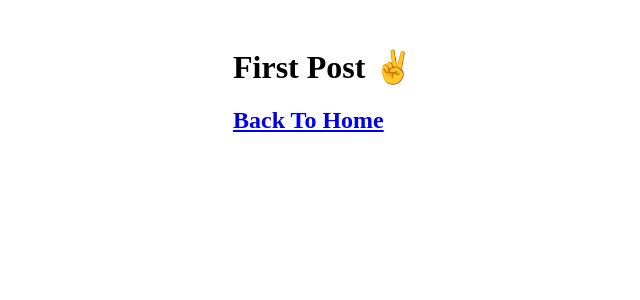
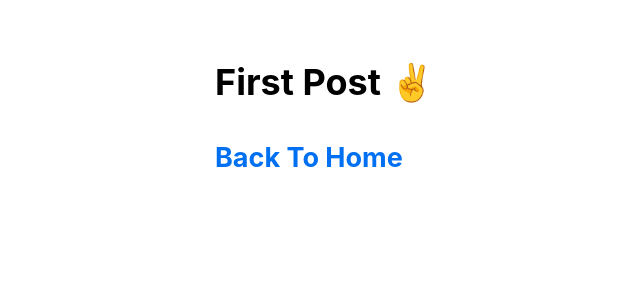
Before and after one commit to CarlosViniMSouza/nextjs-blog-template, a Next.js app in the folder nextjs-blog/: page /posts/first-post in a window 1280 px wide. Shown: the top 300 px of the page, without its empty margins (119-759 px from the left). Built offline with nearby package versions, Linux system fonts and the light colour scheme.

Commit message:
next subject - Polishing Layout

```diff
--- /dev/null
+++ b/nextjs-blog/pages/_app.js
@@ -0,0 +1,5 @@
+import '../styles/global.css'
+
+export default function App({ Component, pageProps }) {
+  return <Component {...pageProps} />
+}
--- /dev/null
+++ b/nextjs-blog/styles/global.css
@@ -0,0 +1,26 @@
+html,
+body {
+  padding: 0;
+  margin: 0;
+  font-family: -apple-system, BlinkMacSystemFont, 'Segoe UI', Roboto, Oxygen, Ubuntu, Cantarell, 'Open Sans', 'Helvetica Neue', sans-serif;
+  line-height: 1.6;
+  font-size: 18px;
+}
+
+* {
+  box-sizing: border-box;
+}
+
+a {
+  color: #0070f3;
+  text-decoration: none;
+}
+
+a:hover {
+  text-decoration: underline;
+}
+
+img {
+  max-width: 100%;
+  display: block;
+}
```
Also changed, not shown: nextjs-blog/pages/index.js (+0 -10 lines), nextjs-blog/pages/posts/first-post.js (+0 -96 lines), 1 other file (tests, documents, lock files or other folders).
